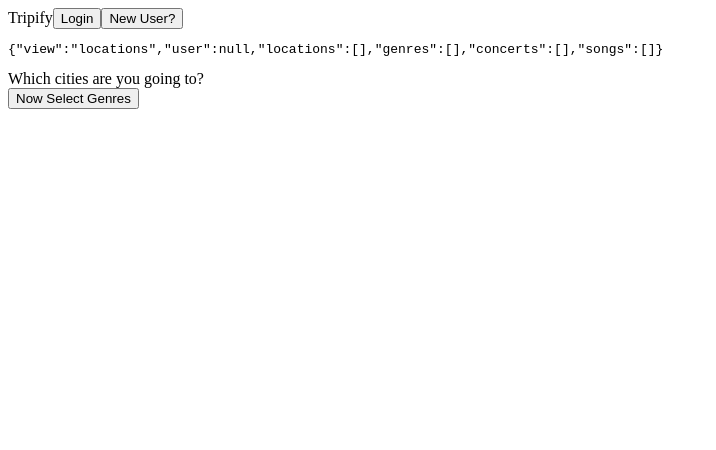
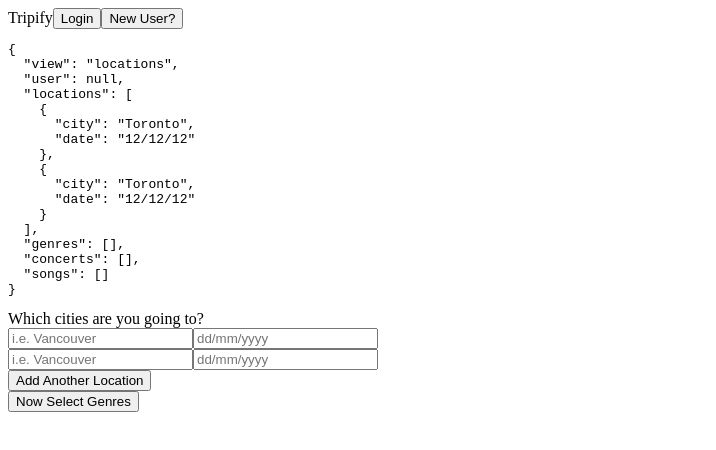
Before and after one commit to marshalldanel/localplaylist, a React (Create React App) app in the folder app/: page / in a window 1280 px wide. Shown: the top 450 px of the page, without its empty margins (0-716 px from the left). Built offline with nearby package versions, Linux system fonts and the light colour scheme.

Commit message:
handling user adding more location fields

```diff
--- a/app/src/App.jsx
+++ b/app/src/App.jsx
@@ -10,8 +10,8 @@ class App extends Component {
     return (
       <div className="MainContainer">
         <NavBar/>
-        <pre>{JSON.stringify(this.props)}</pre>
-        <QuestionsContainer view={this.props.view}/>
+        <pre>{JSON.stringify(this.props,null,2)}</pre>
+        <QuestionsContainer view={this.props.view} locations={this.props.locations}/>
       </div>
     );
   }
--- /dev/null
+++ b/app/src/LocationField.jsx
@@ -0,0 +1,17 @@
+import React, {Component} from 'react';
+
+class LocationField extends Component{
+  render() {
+    // will need to add input verification
+    return(
+      <div className="location-fields">
+        <input className="city" placeholder="i.e. Vancouver"/>
+        <input className="date" placeholder="dd/mm/yyyy"/>
+      </div>
+
+    );
+  };
+
+}
+
+export default LocationField;
--- a/app/src/Locations.jsx
+++ /dev/null
@@ -1,14 +0,0 @@
-import React, {Component} from 'react';
-import {setView} from './actions.js';
-
-class Locations extends Component {
-  render(){
-    return (
-        <section className="locationsContainer">
-          <div>Which cities are you going to?</div>
-
-        </section>
-    );
-  };
-}
-export default Locations;
--- /dev/null
+++ b/app/src/LocationsList.jsx
@@ -0,0 +1,25 @@
+import React, {Component} from 'react';
+import {addLocationField} from './actions.js';
+import LocationField from './LocationField.jsx'
+
+
+class LocationsList extends Component {
+  render(){
+    const locations = this.props.locations.map((index,location) => {
+      return(
+        <LocationField
+          i={location.id}
+          city={location.city}
+          date={location.date}
+        />);
+    });
+    return (
+        <section className="locationsContainer">
+          <div>Which cities are you going to?</div>
+          {locations}
+          <button onClick={()=> {addLocationField()}}>Add Another Location </button>
+        </section>
+    );
+  };
+}
+export default LocationsList;
--- a/app/src/QuestionsContainer.jsx
+++ b/app/src/QuestionsContainer.jsx
@@ -1,5 +1,5 @@
 import React, {Component} from 'react';
-import Locations from './Locations.jsx';
+import LocationsList from './LocationsList.jsx';
 import {setView} from './actions.js';
 
 class QuestionsContainer extends Component {
@@ -7,7 +7,7 @@ class QuestionsContainer extends Component {
     let currentView;
     switch(this.props.view) {
       case 'locations':
-        currentView = <Locations locations={this.props.locations}/>
+        currentView = <LocationsList locations={this.props.locations}/>
       break;
       case 'genres':
         currentView = <Genres genres={this.props.genres}/>
@@ -18,7 +18,9 @@ class QuestionsContainer extends Component {
       <div className="question-container">
         {console.log("this is working")}
         {currentView}
-      <button onClick={()=> {setView('genres')}}>Now Select Genres</button>
+      <button onClick={() => {
+        setView('genres')
+        }}>Now Select Genres</button>
       </div>
     );
   };
--- a/app/src/actions.js
+++ b/app/src/actions.js
@@ -8,6 +8,12 @@ export function setView(view) {
   setState({view});
 }
 
-// export function addLocation(location) {
-//   setState({location})
-// }
+export function addLocationField() {
+  const currentLocations = getState().locations;
+  const newLocations = currentLocations.concat([{city:"",date:""}]);
+  setState({locations: newLocations});
+}
+
+export function storeLocations(locations) {
+
+}
--- a/app/src/index.jsx
+++ b/app/src/index.jsx
@@ -8,7 +8,7 @@ if(module.hot) {
 setState({
   view: 'locations',
   user: null,
-  locations: [],
+  locations: [{city:"Toronto",date:"12/12/12"},{city:"Toronto",date:"12/12/12"}],
   genres: [],
   concerts: [],
   songs: [],
```
